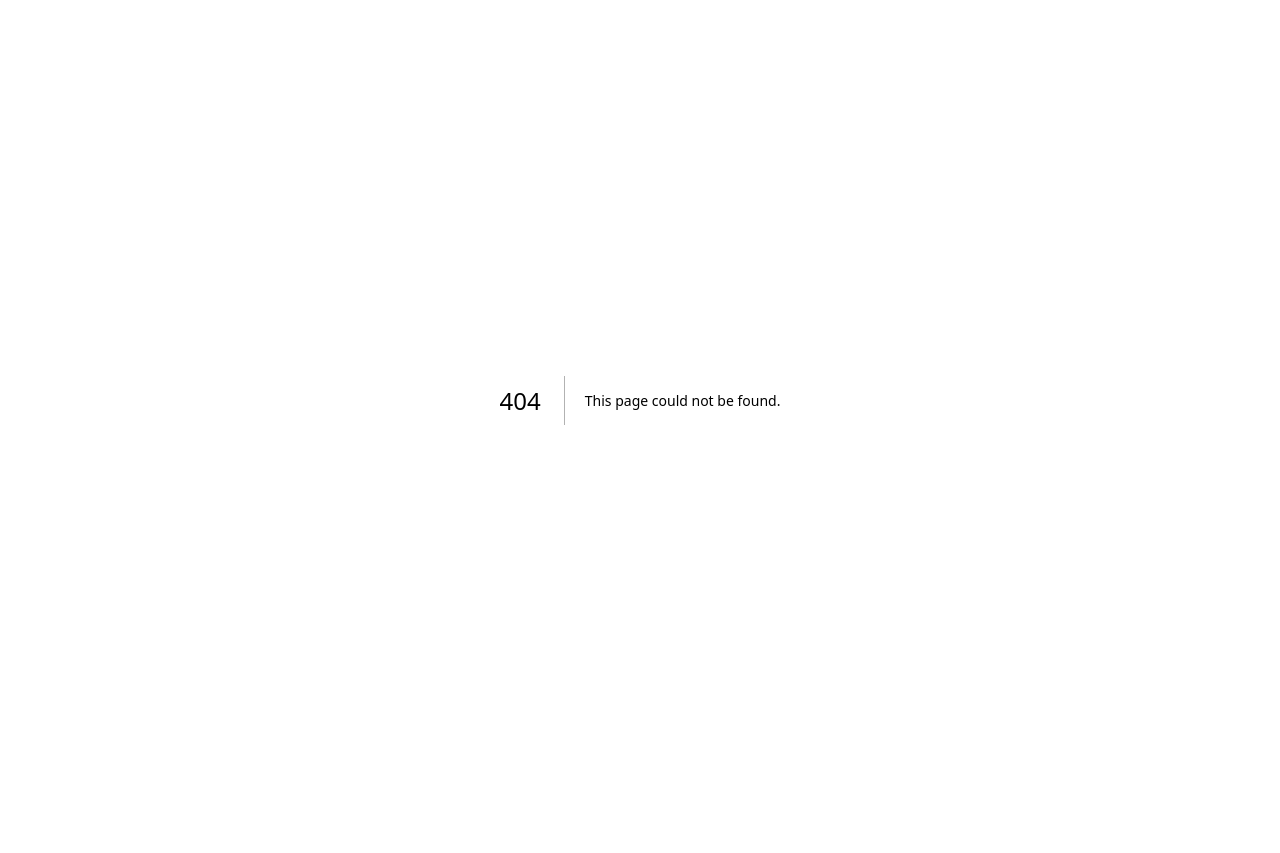
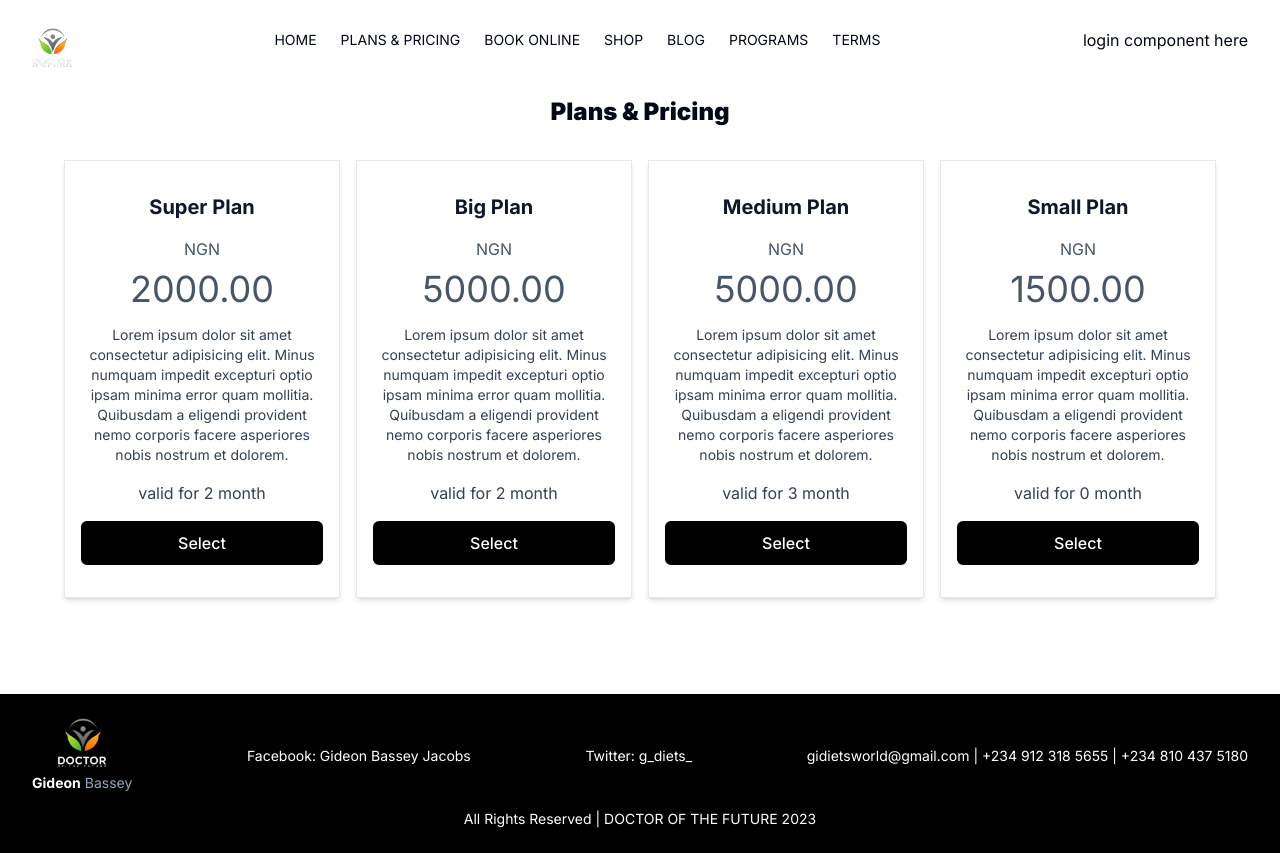
Before and after one commit to ajax484/doctor_of_the_future, a Next.js app: page /plans in a window 1280 px wide. Before the commit this address had no page. Before the commit the page ends 800 px from the top, so only its background shows below. Built offline with nearby package versions, Linux system fonts and the light colour scheme.

Commit message:
added plans and pricing page

```diff
--- /dev/null
+++ b/app/(root)/(site)/(mainApp)/plans/page.tsx
@@ -0,0 +1,50 @@
+import PlanCard, { planCardProps } from "@/components/ui/planCard";
+import React from "react";
+
+const DUMMY_PLANS: planCardProps[] = [
+  {
+    id: 1,
+    name: "Super Plan",
+    price: 2000,
+    description:
+      "Lorem ipsum dolor sit amet consectetur adipisicing elit. Minus numquam impedit excepturi optio ipsam minima error quam mollitia. Quibusdam a eligendi provident nemo corporis facere asperiores nobis nostrum et dolorem.",
+    validity: 2,
+  },
+  {
+    id: 2,
+    name: "Big Plan",
+    price: 5000,
+    description:
+      "Lorem ipsum dolor sit amet consectetur adipisicing elit. Minus numquam impedit excepturi optio ipsam minima error quam mollitia. Quibusdam a eligendi provident nemo corporis facere asperiores nobis nostrum et dolorem.",
+    validity: 2,
+  },
+  {
+    id: 3,
+    name: "Medium Plan",
+    price: 5000,
+    description:
+      "Lorem ipsum dolor sit amet consectetur adipisicing elit. Minus numquam impedit excepturi optio ipsam minima error quam mollitia. Quibusdam a eligendi provident nemo corporis facere asperiores nobis nostrum et dolorem.",
+    validity: 3,
+  },
+  {
+    id: 4,
+    name: "Small Plan",
+    price: 1500,
+    description:
+      "Lorem ipsum dolor sit amet consectetur adipisicing elit. Minus numquam impedit excepturi optio ipsam minima error quam mollitia. Quibusdam a eligendi provident nemo corporis facere asperiores nobis nostrum et dolorem.",
+    validity: 0,
+  },
+];
+
+export default function plans() {
+  return (
+    <div className="space-y-8">
+      <h1 className="text-2xl font-black text-center">Plans & Pricing</h1>
+      <div className="grid md:grid-cols-2 lg:grid-cols-4 gap-4">
+        {DUMMY_PLANS.map((plan) => (
+          <PlanCard key={plan.id} {...plan} />
+        ))}
+      </div>
+    </div>
+  );
+}
--- a/app/(root)/(site)/(mainApp)/shop/page.tsx
+++ b/app/(root)/(site)/(mainApp)/shop/page.tsx
@@ -48,7 +48,7 @@ export const DUMMY_PRODUCTS: ProductCardProps[] = [
 
 const page = () => {
   return (
-    <div className="grid md:grid-cols-2 lg:grid-cols-4 gap-4 ">
+    <div className="grid md:grid-cols-2 lg:grid-cols-4 gap-4">
       {DUMMY_PRODUCTS.map((product) => (
         <Fragment key={product.name}>
           <ProductCard {...product} />
--- a/components/navbar/MobileNav.tsx
+++ b/components/navbar/MobileNav.tsx
@@ -18,7 +18,7 @@ function MobileNav({ setNavMobile }: MobileNavProps): JSX.Element {
           <Link href={`/`}>Home</Link>
         </li>
         <li className="hover:font-light">
-          <Link href={`/`}>Pricing & Plans</Link>
+          <Link href={`/plans`}>Pricing & Plans</Link>
         </li>
         <li className="hover:font-light">
           <Link href={`/`}>Book Online</Link>
--- a/components/navbar/Navbar.tsx
+++ b/components/navbar/Navbar.tsx
@@ -1,4 +1,3 @@
-import Image from "next/image";
 import Link from "next/link";
 
 const Navbar = () => {
@@ -9,7 +8,7 @@ const Navbar = () => {
           <Link href={`/`}>Home</Link>
         </li>
         <li className="hover:font-light">
-          <Link href={`/`}>Pricing & Plans</Link>
+          <Link href={`/plans`}>Plans & Pricing</Link>
         </li>
         <li className="hover:font-light">
           <Link href={`/`}>Book Online</Link>
--- /dev/null
+++ b/components/ui/planCard/index.tsx
@@ -0,0 +1,33 @@
+import React from "react";
+import Button from "../button";
+
+export interface planCardProps {
+  id: number;
+  name: string;
+  price: number;
+  description: string;
+  validity: number;
+}
+
+const PlanCard: React.FC<planCardProps> = ({
+  id,
+  name,
+  price,
+  description,
+  validity,
+}) => {
+  return (
+    <div className="py-8 px-4 border-[1px] border-gray-200 shadow-md space-y-4 text-center">
+      <h1 className="text-xl font-bold text-slate-900">{name}</h1>
+      <div className="space-y-2 text-slate-600">
+        <span>NGN</span>
+        <h3 className="text-4xl">{price}.00</h3>
+      </div>
+      <p className="text-slate-700 text-sm">{description}</p>
+      <p className="text-slate-700">valid for {validity} month</p>
+      <Button label="Select" intent="primary" />
+    </div>
+  );
+};
+
+export default PlanCard;
```
